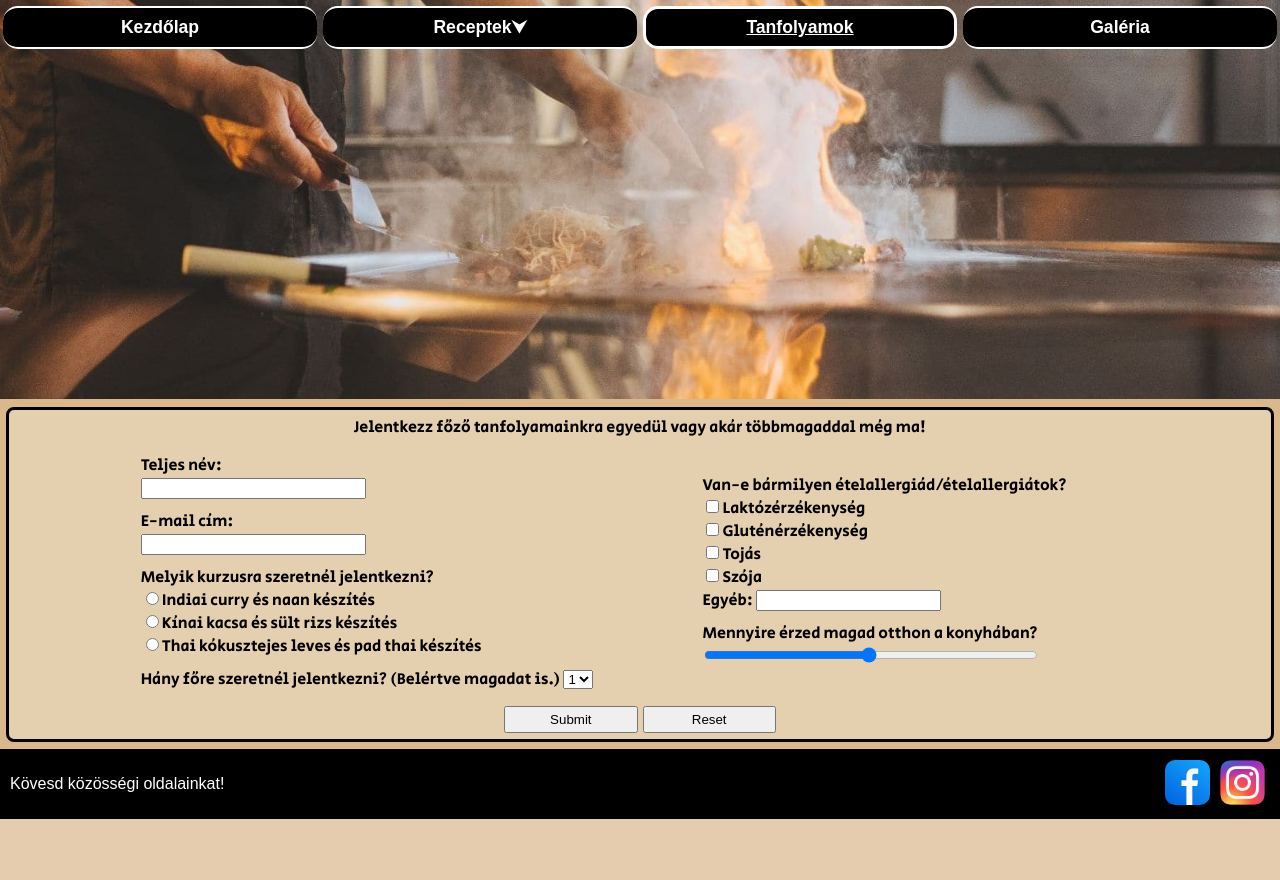
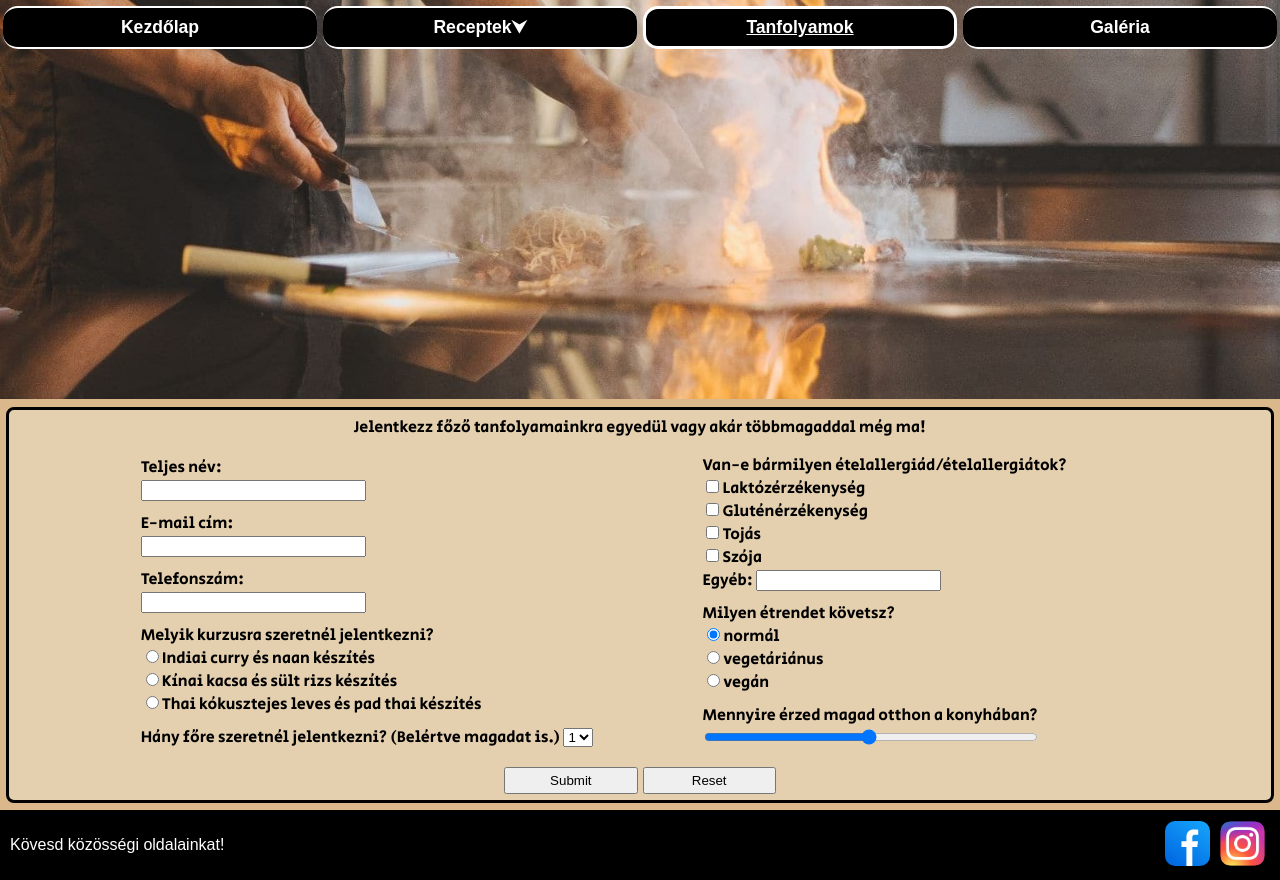
Before and after one commit to csaba-krizbai/webfejlesztes, a PHP site: page /tanfolyamok.html in a window 1280 px wide. Shown: the part 44-924 px from the top of the page. Before the commit the page ends 863 px from the top, so only its background shows below. Run offline with PHP 8.4, Linux system fonts and the light colour scheme.

Commit message:
fájlok frissítése
Fájlok frissítése.

```diff
--- a/indiai.html
+++ b/indiai.html
@@ -32,6 +32,7 @@
             <div class="etelszoveg">
                 <h1 class="alalcim">Csirke tikka masala</h1>
                 <p>Krémes paradicsomos szószban párolt fűszeres csirkekockák, amelyeket gyakran naan kenyérrel vagy rizzsel tálalnak.</p>
+                <p>Kattints a receptért.</p>
             </div>
             <div class="kepresz">
                 <hr>
@@ -115,6 +116,7 @@
             <div class="etelszoveg">
                 <h1 class="alalcim">Butter chicken (vajban sült csirke)</h1>
                 <p>Egy lágy, vajas-paradicsomos szószban párolt csirkefalatok, melyek gazdag fűszerekkel készülnek.</p>
+                <p>Kattints a receptért.</p>
             </div>
             <div class="kepresz">
                 <hr>
@@ -197,6 +199,7 @@
             <div class="etelszoveg">
                 <h1 class="alalcim">Vegetáriánus samosa</h1>
                 <p>Ropogós tésztabatyuk, burgonya, borsó és fűszerek keverékével töltve, melyeket gyakran tamarindos vagy mentás mártással kínálnak.</p>
+                <p>Kattints a receptért.</p>
             </div>
             <div class="kepresz">
                 <hr>
--- a/style.css
+++ b/style.css
@@ -365,7 +365,7 @@ footer{
     margin-left: 5%;
 }
 
-#form{
+#myform{
     display: flex;
     flex-direction: column;
     flex-wrap: wrap;
@@ -474,7 +474,7 @@ footer{
         order: 4;
     }
 
-    #form{
+    #myform{
         flex-basis: 99%;
     }
 }
@@ -567,7 +567,7 @@ footer{
         flex-basis: 40%;
     }
 
-    #form{
+    #myform{
         flex-direction: row;
         justify-content: center;
         padding: 0.5%;
--- a/tanfolyamok.html
+++ b/tanfolyamok.html
@@ -24,29 +24,36 @@
                     hanyfo: {
                         required: true,
                     },
-                    konyhai_tapasztalat{
+                    telefonszam: {
                         required: true,
-                    },
+                        digits: true,
+                    }
                 },
                 messages: {
                     nev: " Kérlek add meg a neved! ",
                     email: {
-                        required: " Kérlek adj meg egy e-mail címet!",
-                        email: " Helytelen formátum ",
+                        required: " Adj meg egy e-mail címet!",
+                        email: " Helytelen formátum! ",
                     },
                     kurzus: {
-                        required: " Válassz egy kurzust ",
+                        required: " Válassz egy kurzust! ",
                     },
                     hanyfo: {
                         required: " Válassz létszámot ",
                     },
-                    konyhai_tapasztalat{
-                        required: " Válassz egy értéket ",
-                    },
+                    telefonszam: {
+                        required: " Adj meg egy telefonszámot! ",
+                        digits: " Kérlek telefonszámot adj meg "
+                    }
                 },
             });
         });
     </script>
+    <style>
+        label.error {
+        color: red;
+        }
+    </style>
     <title>Kelet ízei/Tanfolyamok</title>
 </head>
 
@@ -68,7 +75,7 @@
     </lenyit>
     </nav>
     <main class="kezdo">
-        <form method="post" action="https://rf.uni-corvinus.hu/webfejlesztes/receive.php" id="form" target="_blank">
+        <form method="post" action="https://rf.uni-corvinus.hu/webfejlesztes/receive.php" id="myform" target="_blank" novalidate="novalidate">
             <div class="kozep">
                 Jelentkezz főző tanfolyamainkra egyedül vagy akár többmagaddal még ma!
             </div>
@@ -78,6 +85,9 @@
                 </div>
                 <div>
                     <label>E-mail cím: <br><input type="text" name="email" size="25"></label>
+                </div>
+                <div>
+                    <label>Telefonszám: <br><input type="tel" name="telefonszam" size="25"></label>
                 </div>
                 <div>
                     Melyik kurzusra szeretnél jelentkezni?
@@ -106,13 +116,22 @@
                     <br>
                     <label><input type="checkbox" name="laktoz_erzekenyseg" value="igen">Laktózérzékenység</label>
                     <br>
-                    <label><input type="checkbox" name="gluten_erzekenyseg"  value="igen">Gluténérzékenység</label>
+                    <label><input type="checkbox" name="gluten_erzekenyseg" value="igen">Gluténérzékenység</label>
                     <br>
                     <label><input type="checkbox" name="tojas_allergia"  value="igen">Tojás</label>
                     <br>
                     <label><input type="checkbox" name="szoja_allergia" value="igen">Szója</label>
                     <br>
                     Egyéb: <input type="text" name="egyeb_allergia">
+                </div>
+                <div>
+                    Milyen étrendet követsz?
+                    <br>
+                    <label><input type="radio" name="etkezes" value="normal" checked>normál</label>
+                    <br>
+                    <label><input type="radio" name="etkezes" value="vegetarianus">vegetáriánus</label>
+                    <br>
+                    <label><input type="radio" name="etkezes" value="vegan">vegán</label>
                 </div>
                 <div>
                     Mennyire érzed magad otthon a konyhában?
```
